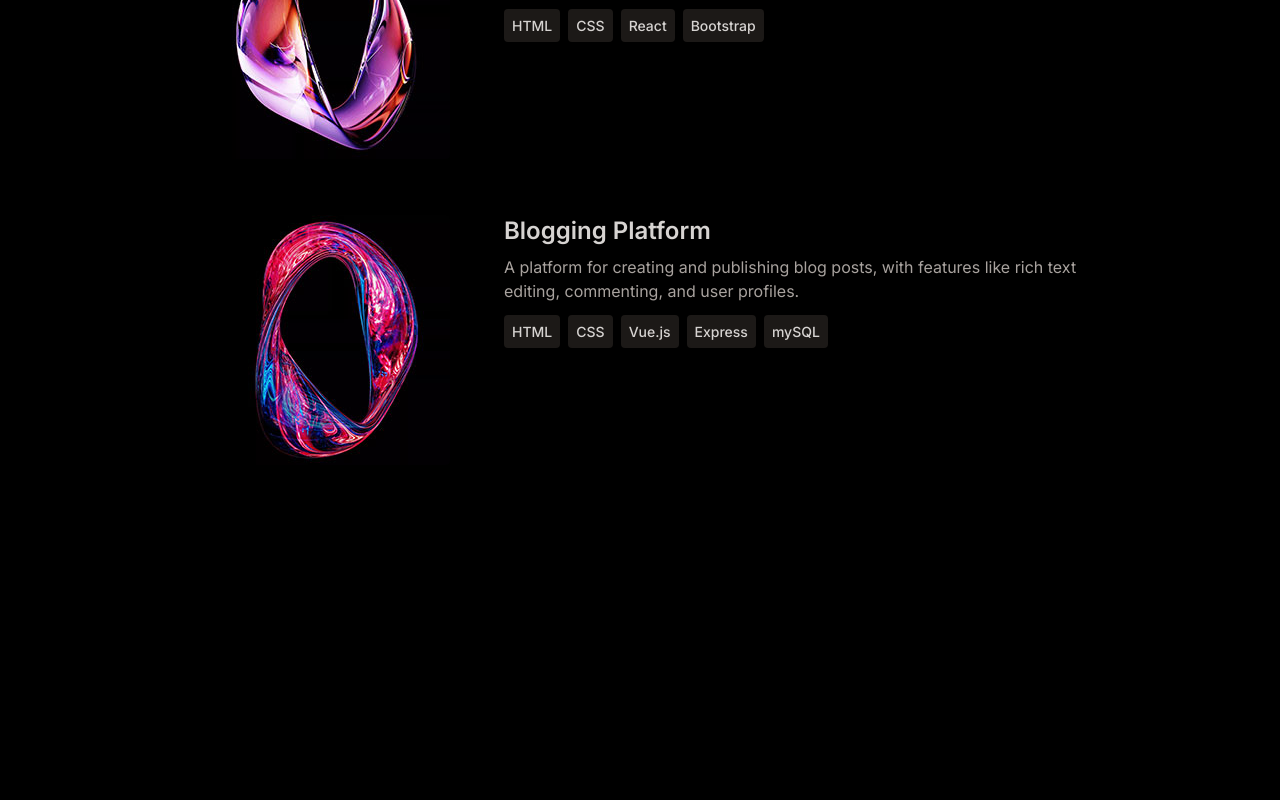
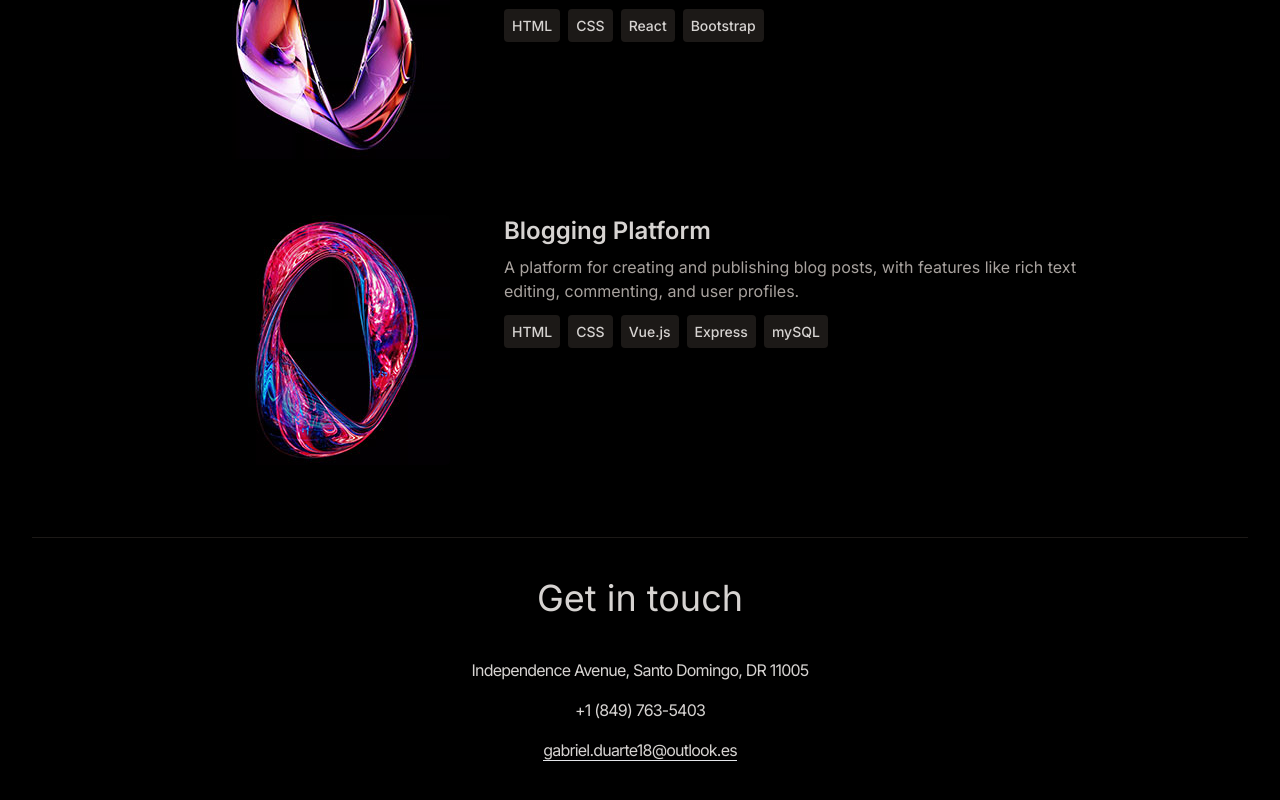
Before and after one commit to Gabo-RDev/portfolio-web, a React (Vite) app: page / in a window 1280 px wide. Shown: the part 2071-2871 px from the top of the page. Before the commit the page ends 2608 px from the top, so only its background shows below. Built offline with nearby package versions, Linux system fonts and the light colour scheme.

Commit message:
Enhance Contact component with structured footer layout and dynamic contact information

```diff
--- a/src/components/Contact.jsx
+++ b/src/components/Contact.jsx
@@ -1,7 +1,19 @@
+import { CONTACT } from '../constants/index';
+
 const Contact = () => {
 	return (
-		<footer>
-			<div> </div>
+		<footer className='border-t border-stone-900 pb-20'>
+			<h2 className='my-10 text-center text-4xl'>Get in touch</h2>
+			<div className='text-center tracking-tighter'>
+				<p className='my-4'>{CONTACT.address}</p>
+				<p className='my-4'>{CONTACT.phoneNo}</p>
+				<a
+					href={`mailto:${CONTACT.email}`}
+					className='border-b'
+				>
+					{CONTACT.email}
+				</a>
+			</div>
 		</footer>
 	);
 };
```
